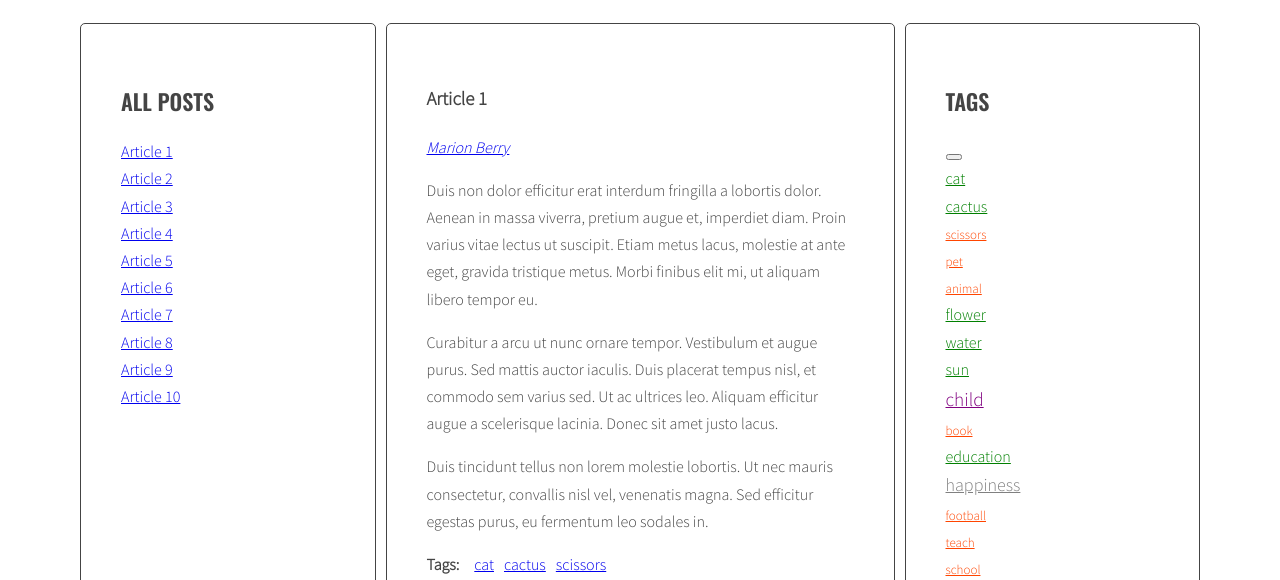
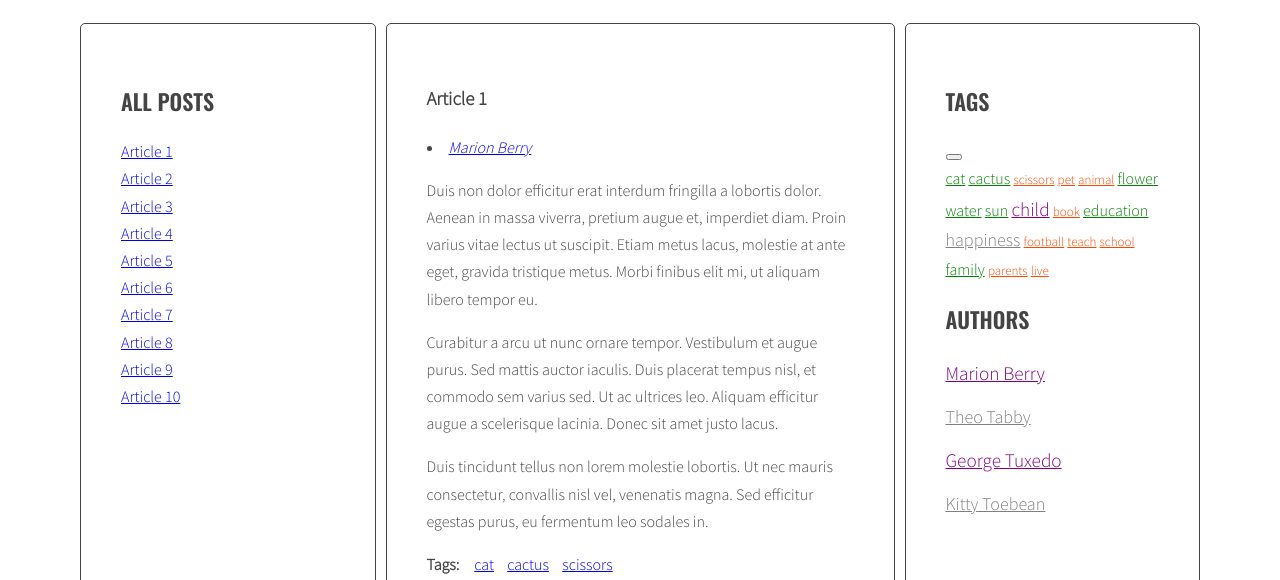
Before and after one commit to JustynaZurawiecka/javascript-blog, a website: page index.html in a window 1280 px wide. Shown: the part 220-800 px from the top of the page. Drawn offline with nearby package versions, Linux system fonts and the light colour scheme.

Commit message:
add Handlesbar templates and fix inline diplay for tags cloud

```diff
--- a/index.html
+++ b/index.html
@@ -255,7 +255,22 @@
       </main>
     </div>
   </div>
+  <script id="template-article-link" type="text/x-handlebars-template">
+    <li><a href="#{{ id }}"><span>{{ title }}</span></a></li>
+  </script>
+  <script id="template-tag-link" type="text/x-handlebars-template">
+    <li><a href="#tag-{{ tag }}">{{ tag }}</a></li>
+  </script>
+  <script id="template-author-link" type="text/x-handlebars-template">
+    <li><a href="#author-{{ author }}">{{ author }}</a></li>
+  </script>
+  <script id="template-tag-cloud-link" type="text/x-handlebars-template">
+    <li><a href="#tag-{{ tag }}" class="{{classname}}">{{ tag }}</a></li>
+  </script>
+  <script id="template-author-cloud-link" type="text/x-handlebars-template">
+    <li><a href="#author-{{ author }}" class="{{classname}}">{{ author }}</a></li>
+  </script>
+  <script src="https://cdnjs.cloudflare.com/ajax/libs/handlebars.js/4.1.0/handlebars.min.js"></script>
   <script src="js/script.js"></script>
 </body>
-
 </html>
--- a/js/script.js
+++ b/js/script.js
@@ -1,4 +1,12 @@
 'use strict';
+
+const templates = {
+  articleLink: Handlebars.compile(document.querySelector('#template-article-link').innerHTML),
+  tagLink: Handlebars.compile(document.querySelector('#template-tag-link').innerHTML),
+  authorLink: Handlebars.compile(document.querySelector('#template-author-link').innerHTML),
+  tagCloudLink: Handlebars.compile(document.querySelector('#template-tag-cloud-link').innerHTML),
+  authorCloudLink: Handlebars.compile(document.querySelector('#template-author-cloud-link').innerHTML)
+};
 
 const optArticleSelector = '.post',
   optTitleSelector = '.post-title',
@@ -42,14 +50,13 @@ function calculateTagClass(count, params) {
 
   while (countPercentage < 1.01) {
 
-    if (count <= (maxOccurrences * countPercentage)) { //Math.ceil((maxOccurrences * countPercentage))
+    if (count <= (maxOccurrences * countPercentage)) {
       optCloudClassCount -= Math.ceil(maxOccurrences * (1 - countPercentage));
       outputTagSize = optCloudClassPrefix + optCloudClassCount;
       break;
     }
     countPercentage += 0.2;
   }
-  // return 'tag-size-5';
   return outputTagSize;
 }
 
@@ -57,8 +64,6 @@ function calculateTagClass(count, params) {
 function generateTags() {
   /* [NEW] create a new variable allTags with an empty object */
   let allTags = {};
-  // console.log('allTags',allTags);
-
 
   /* find all articles */
   const articles = document.querySelectorAll(optArticleSelector);
@@ -75,21 +80,21 @@ function generateTags() {
 
     /* get tags from data-tags attribute */
     const tagsContent = article.getAttribute('data-tags');
-    // console.log('tagsContent',tagsContent);
 
     /* split tags into array */
     const splitTags = tagsContent.split(' ');
-    // console.log('splitTags',splitTags);
+
     /* START LOOP: for each tag */
     for (let tag of splitTags) {
       // console.log('tag w loop', tag);
 
       /* generate a tag html */
-      const tagLinkHTML = '<li><a href="#tag-' + tag + '">' + tag + '</a></li>';
+      const tagLinkHTMLData = {tag: tag};
+      const tagLinkHTML = templates.tagLink(tagLinkHTMLData);
 
       /* add generated code to html variable */
       tagsHtml = tagsHtml + tagLinkHTML;
-      // console.log('All tags 1', allTags);
+
       /* [NEW] check if this link is NOT already in allTags */
       if (!allTags[tag]) {
         /* [NEW] add tag to allTags object */
@@ -97,16 +102,12 @@ function generateTags() {
       } else {
         allTags[tag]++;
       }
-      // console.log('All tags 2', allTags);
-      // console.log('occurence:', allTags[tag]);
-      // console.log('Max occurence', Math.max(allTags[tag]));
 
       /* END LOOP: for each tag */
     }
     /* insert HTML of all the links into the tags wrapper */
     tagsWrapper.innerHTML = tagsHtml;
-    // console.log('tagsHtml',tagsHtml);
-    // console.log('allTags',allTags);
+
     /* END LOOP: for every article: */
   }
   /* [NEW] find list of tags in right column */
@@ -114,16 +115,16 @@ function generateTags() {
 
   /* [NEW] create variable for all links HTML code */
   const tagsParams = calculateTagsParams(allTags);
-  // console.log('tagsParams:', tagsParams);
 
   let allTagsHTML = '';
 
   /* [NEW] START LOOP: for each tag in allTags: */
   for (let tag in allTags) {
-    // console.log(tag);
+
     /* [NEW] generate code of a link and add it to allTagsHTML */
 
-    const tagLinkRight = '<li><a href="#" class="' + calculateTagClass(allTags[tag], tagsParams) + '">' + tag + '</a></li>';
+    const tagLinkRightData = {tag, classname: calculateTagClass(allTags[tag], tagsParams)};
+    const tagLinkRight = templates.tagCloudLink(tagLinkRightData);
 
     allTagsHTML = allTagsHTML + tagLinkRight;
 
@@ -136,7 +137,6 @@ function generateTags() {
 function generateAuthors() {
   /* [NEW] create a new variable allAuthors with an empty object */
   let allAuthors = {};
-  // console.log('allAuthors',allAuthors);
 
   /* find all articles */
   const articles = document.querySelectorAll(optArticleSelector);
@@ -154,7 +154,8 @@ function generateAuthors() {
     let authorsHtml = '';
 
     /* generate author link */
-    const authorLinkHTML = '<a href="#author-' + authorsContent + '">' + authorsContent + '</a>';
+    const authorLinkHTMLData = {author: authorsContent};
+    const authorLinkHTML = templates.authorLink(authorLinkHTMLData);
 
     /* add generated code to html variable */
     authorsHtml = authorsHtml + authorLinkHTML;
@@ -174,20 +175,20 @@ function generateAuthors() {
     /* END LOOP: for every article: */
   }
 
-  // /* [NEW] find list of tags in right column */
+  /* [NEW] find list of tags in right column */
   const authorList = document.querySelector('.authors');
 
-  // /* [NEW] create variable for all links HTML code */
+  /* [NEW] create variable for all links HTML code */
   const authorsParams = calculateTagsParams(allAuthors);
 
   let allAuthorsHTML = '';
 
-  // /* [NEW] START LOOP: for each author in allAuthors: */
+  /* [NEW] START LOOP: for each author in allAuthors: */
   for (let author in allAuthors) {
-    // console.log('author dddupa',author);
+
     /* [NEW] generate code of a link and add it to allAuthorsHTML */
-
-    const authorLinkRight = '<li><a href="#" class="' + calculateTagClass(allAuthors[author], authorsParams) + '">' + author + '</a></li>';
+    const authorLinkRightData = {author, classname: calculateTagClass(allAuthors[author], authorsParams)};
+    const authorLinkRight = templates.authorCloudLink(authorLinkRightData);
 
     allAuthorsHTML += authorLinkRight;
 
@@ -197,7 +198,6 @@ function generateAuthors() {
   // /*[NEW] add HTML from allTagsHTML to tagList */
   authorList.innerHTML = allAuthorsHTML;
 }
-
 generateAuthors();
 
 const authorClickHandler = function (event) {
@@ -239,14 +239,12 @@ const authorClickHandler = function (event) {
     /* END LOOP: for each found author link */
   }
   /* execute function "generateAuthors" with article selector as argument */
-
   generateTitleLinks(`[data-author="${author}"]`);
 };
 
 function addClickListenersToAuthors() {
   /* find all links to authors */
-  const authorLinks = document.querySelectorAll('.post .post-author a');
-  // console.log('authorLinks', authorLinks);
+  const authorLinks = document.querySelectorAll('a[href^="#author-"]');
 
   /* START LOOP: for each link */
   for (let authorLink of authorLinks) {
@@ -259,7 +257,6 @@ function addClickListenersToAuthors() {
 }
 
 addClickListenersToAuthors();
-
 
 const titleClickHandler = function (event) {
   event.preventDefault();
@@ -295,7 +292,6 @@ const titleClickHandler = function (event) {
 };
 
 function generateTitleLinks(customSelector = '') {
-  // console.log('Title link is generated');
 
   const titleList = document.querySelector(optTitleListSelector);
   titleList.innerHTML = '';
@@ -312,19 +308,22 @@ function generateTitleLinks(customSelector = '') {
     const articleTitle = article.querySelector(optTitleSelector).innerHTML;
 
     /* [DONE] create html link and assign it to the constant */
-    const linkHTML = '<li><a href="#' + articleId + '"><span>' + articleTitle + '</span></a></li>';
+
+    const linkHTMLData = {id: articleId, title: articleTitle};
+    const linkHTML = templates.articleLink(linkHTMLData);
 
     /* [DONE] add link to the list using innerHTML */
     html = html + linkHTML;
   }
   titleList.innerHTML = html;
+  const links = document.querySelectorAll('.titles a');
+  for (let link of links) {
+    link.addEventListener('click', titleClickHandler);
+  }
 }
 
 generateTitleLinks();
-const links = document.querySelectorAll('.titles a');
-for (let link of links) {
-  link.addEventListener('click', titleClickHandler);
-}
+
 generateTags();
 
 const tagClickHandler = function (event) {
@@ -371,7 +370,7 @@ const tagClickHandler = function (event) {
 
 function addClickListenersToTags() {
   /* find all links to tags */
-  const tagLinks = document.querySelectorAll('.post-tags .list a');
+  const tagLinks = document.querySelectorAll('.list a');
 
   /* START LOOP: for each link */
   for (let tagLink of tagLinks) {
--- a/sass/style.scss
+++ b/sass/style.scss
@@ -126,29 +126,28 @@ body {
 .tag-size-1 {
   font-size: smaller;
   color: red;
-  display: inline-block;
 };
 
 .tag-size-2 {
   font-size: small;
   color: orangered;
-  display: inline-block;
 };
 
 .tag-size-3 {
   font-size: medium;
   color: green;
-  display: inline-block;
 };
 
 .tag-size-4 {
   font-size: large;
   color: grey;
-  display: inline-block;
 };
 
 .tag-size-5 {
   font-size: larger;
   color: purple;
-  display: inline-block;
 };
+
+.tags li {
+  display: inline;
+}
```
Also changed, not shown: .eslintrc.json, css/style.css, 1 other file.
